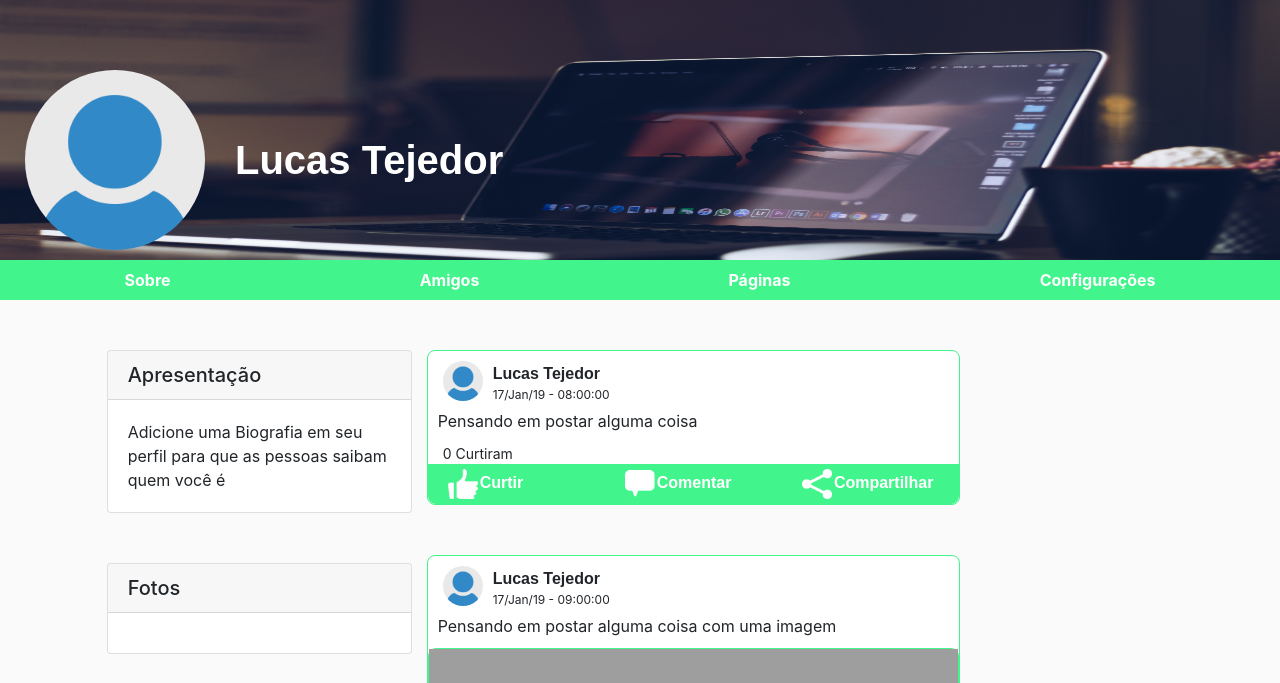
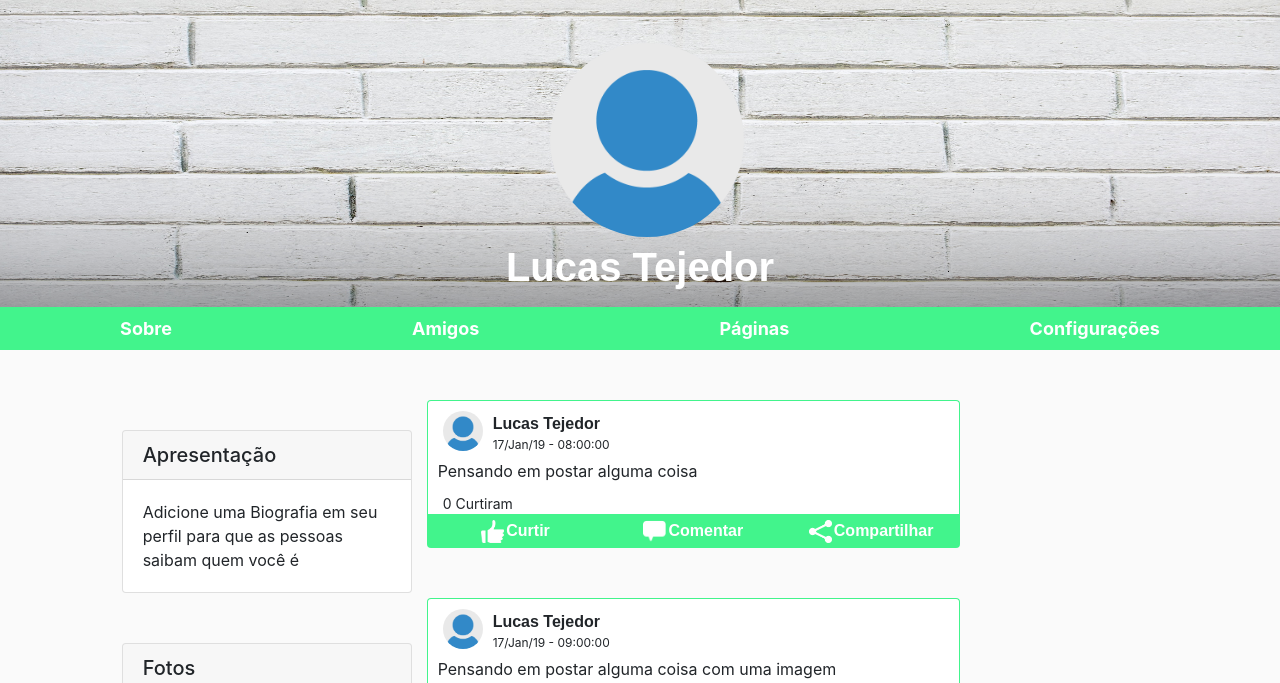
Before and after one commit to RenanFragaio/Movement.org, a PHP site: page /usuario/perfil.php?id_usuario=1 in a window 1280 px wide. Shown: the part 62-745 px from the top of the page. Run offline with PHP 8.4, Linux system fonts and the light colour scheme; a user stored in the database is signed in; data comes from the database, SQL or seed files in the repository; data that the repository does not hold is empty; some libraries are stand-ins or nearby versions; grey boxes are pictures that could not be loaded.

Commit message:
Alterações no Front-End das páginas principais

```diff
--- a/base/controle.php
+++ b/base/controle.php
@@ -36,7 +36,7 @@ include"../base/conexao.php";
 			<!-- Brand and toggle get grouped for better mobile display -->
 			<!--<div class="navbar-header">-->
 
-			<a class="pull-left" href="../base/index.php"><img class="img-responsive logo" src="../img/logo.png"/></a>
+			<a class="pull-left" href="../base/index.php"><img class="logo" src="../img/logo.png"/></a>
 
 			<button class="navbar-toggler" type="button" data-toggle="collapse" data-target="#navbarSupportedContent" aria-controls="navbarSupportedContent" aria-expanded="false" aria-label="Toggle navigation">
 				<span class="navbar-toggler-icon"></span>
--- a/css/estilo.css
+++ b/css/estilo.css
@@ -95,13 +95,18 @@ height:20px;
 
 /*pagina de perfil do usuario*/
 .c-foto-perfil{
-display:table;
-vertical-align:middle;
+text-align:center;
 }
 .foto-perfil{
 width:100%;
 height:100%;
+max-width:200px;
+max-height:200px;
+min-width:194px;
+min-height:194px;
 border-radius:100%;
+display:inline-block;
+/*max-height:200px;*/
 }
 
 .b-menu-perfil{
@@ -112,7 +117,7 @@ border-color:#42f48c;
 
 .b-menu-perfil .nav-link{
 color:#FFF;
-font-size:16px;
+font-size:18px;
 font-weight:bold;
 }
 
@@ -133,49 +142,71 @@ padding:10px;
 
 .capa{
 /*background-image: url("../img/apple-mouse-artificial-flowers-blurred-background-1229861.jpg");*/
-background-color:lightblue;
+background-color:#FFF;
 background-size:100% 100%;
-height:300px;
+height:310px;
 /*border-radius: 4px 4px 8px 8px;*/
 }
 
 .container-nome-perfil{
 display:table;
 height:100%;
-width:100%;
+/*width:100%;*/
 overflow:hidden;
 }
 
 .nome-perfil{
+/*position:absoule;
+bottom:0;
+left:0;*/
 color:#FFF;
 font-family:Arial;
 font-weight:bold;
 font-size:40px;
 display:table-cell;
-vertical-align:middle;
+vertical-align:bottom;
 }
 
-.menu-perfil{
+/*@media (max-width:768px){
+	.container-nome-perfil{
+		margin-left:auto;
+		margin-right:auto;
+	}
+}*/
+.container-nome-perfil{
+		margin-left:auto;
+		margin-right:auto;
+	}
+
+/*@media (max-width:991px){
+	.margem-post{
+		margin-right:15px;
+		margin-left:15px;
+	}
+
+}*/
+
+/*.menu-perfil{
 background-color:#42f48c;
 padding:10px;
 border-right:1px solid #FFF;
-}
+}*/
 
-.ultimo{
+/*.ultimo{
 border-right:none;
-}
+}*/
 
-.link-perfil{
+/*.link-perfil{
 color:#FFF;
 font-weight:bold;
 font-family:Arial;
-}
+}*/
 
-.link-perfil:hover{
+/*.link-perfil:hover{
 border-bottom:2px solid #FFF;
 color:#FFF;
 text-decoration:none;
-}
+}*/
 
 /*card header*/
 .c-header1{
@@ -275,19 +306,25 @@ font-size:14px;
 padding:5px;
 }
 
-.btn-post:hover{
+.c-i-menu-post:hover{
+background-color:#75ffae;
+/*border-radius:4px;*/
+cursor:pointer;
+}
+
+/*.btn-post:hover{
 background-color:#75ffae;
 border-radius:8px;
 cursor:pointer;
-}
+}*/
 
 .cor-curtir{
 color:#007bff;
 }
 
 .icone-menu-post{
-width:30px;
-height:30px;
+width:23px;
+height:23px;
 margin-right:2px;
 }
 
@@ -316,11 +353,44 @@ width:100%;
 height:100%;
 }
 
-.borda-post{
+/*.borda-post{
 border:1px solid #42f48c;
-border-radius:8px;
+border-radius:4px;
+}*/
+
+@media (min-width:768px){
+	.borda-post2{
+	/*border-left:1px solid #42f48c;
+	border-right:1px solid #42f48c;*/
+	border-radius:4px;
+	/*border: 1px solid #42f48c;
+	box-sizing: border-box;*/
+	}
+
+	.borda-v{
+	border-top:1px solid #42f48c;
+	border-top-left-radius:4px;
+	border-top-right-radius:4px;
+	}
+
+	.borda-esq-dir{
+	border-right:1px solid #42f48c;
+	border-left:1px solid #42f48c;
+	}
+	.capa{
+		height:350px;
+	}
+	.espaco-m{
+		margin-top:50px;
+	}
 }
+.espaco-m{
+		margin-top:80px;
+	}
 
+.borda-v{
+	border-top:1px solid #42f48c;
+	}
 /*.borda-cima-post{
 /*border-top-left-radius:8px;
 border-top-right-radius:8px;
@@ -334,13 +404,15 @@ background-color:#42f48c;
 /*border-bottom-left-radius:8px;
 border-bottom-left-radius:8px;*/
 }
-.rd-e{border-bottom-left-radius:8px;}
-.rd-d{border-bottom-right-radius:8px;}
+.rd-e{border-bottom-left-radius:4px;}
+.rd-d{border-bottom-right-radius:4px;}
 
-.btn-area-post{
+
+.b-menu-post{
+font-family:Arial;
+font-weight:bold;
+color:#FFF;
 background-color:#42f48c;
-color:#FFF;
-margin:0px;
 }
 
 .sem-margem{
--- a/midia/lista_midia.php
+++ b/midia/lista_midia.php
@@ -6,7 +6,7 @@ include"../base/controle.php";
 $sql = "select * from midia";
 $seleciona = mysqli_query($conexao,$sql);
 ?>
-<div class="container-fluid">
+<div id="body" class="container-fluid">
 	<div class="row pad-top">
 		<div class="col-lg-4 col-md-4 col-sm-12 col-xs-12"> <!-- nome da pagina -->
 		<font size="5" type="bold">Arquivos de Mídia</font>
--- a/post/lista_post.php
+++ b/post/lista_post.php
@@ -6,7 +6,7 @@ include"../base/controle.php";
 $sql = "select * from post";
 $seleciona = mysqli_query($conexao,$sql);
 ?>
-<div class="container-fluid">
+<div id="body" class="container-fluid">
 	<div class="row pad-top">
 		<div class="col-lg-4 col-md-4 col-sm-12 col-xs-12"> <!-- nome da pagina -->
 		<font size="5" type="bold">Todas as Postagens</font>
--- a/usuario/cadastrar_usuario.php
+++ b/usuario/cadastrar_usuario.php
@@ -8,7 +8,7 @@
 		$nivel_cadastrando='basico';
 	}
 ?>
-<div class="container-fluid">
+<div id="body" class="container-fluid">
 
 	<div class="row pad-top">
 		<div class="col-lg-offset-3 col-lg-6 col-md-offset-3 col-md-6 col-sm-offset-3 col-sm-6 col-xs-offset-0 col-xs-12">
--- a/usuario/feed_usuario.php
+++ b/usuario/feed_usuario.php
@@ -25,9 +25,9 @@ $seleciona = mysqli_query($conexao,$sql) or die(mysqli_error($conexao));
 while($dados = mysqli_fetch_array($seleciona)){
 	$i = $dados['id_post'];
 ?>
-<div class="row espaco area-post borda-post">
-	<div class="col">
-		<div class='row pad-top'>
+<div class="row espaco">
+	<div class="col area-post borda-post2">
+		<div class="row pad-top borda-v borda-esq-dir">
 			<div class="col">
 				<div class="c-icone-u-post">
 					<img class='icone-u-post' src='<?php echo $dados['foto_perfil'];?>' />
@@ -39,7 +39,7 @@ while($dados = mysqli_fetch_array($seleciona)){
 			</div>
 		</div>
 
-		<div class='row'>
+		<div class='row borda-esq-dir'>
 			<div class='col sem-margem sem-pad'>
 			<div class='conteudo-post'><?php echo $dados['conteudo'];?></div>
 			</div>
@@ -47,12 +47,12 @@ while($dados = mysqli_fetch_array($seleciona)){
 
 		<?php if($dados['arquivo']!=''){
 			//echo $dados['id_midia'];
-		echo"<div class='row'>
+		echo"<div class='row borda-esq-dir'>
 			<div class='container-img-post borda-post'><img src='".$dados['arquivo']."' class='img-post'></div>
 		</div>";
 		}?>
 
-		<div class="row"> <!--quantidade de curtidas e exibir comentarios-->
+		<div class="row borda-esq-dir"> <!--quantidade de curtidas e exibir comentarios-->
 			<div class="col">
 				<div class="texto-curtidas" id="tc<?php echo $i;?>"><?php echo $dados['curtidas'];?> Curtiram</div>
 			</div>
@@ -61,25 +61,33 @@ while($dados = mysqli_fetch_array($seleciona)){
 		<?php /*echo"<br>"; echo $dados['id_usuario'];*/?>
 
 		<div class='row'>
-			<div class='col-lg-4 col-md-4 col-sm-4 col-xs-4 menu-post rd-e'>
+			<div class="col sem-margem sem-pad">
+				<div class="nav nav-pills nav-justified b-menu-post rd-d rd-e">
+					<div class="nav-item c-i-menu-post rd-e"><img class="icone-menu-post" src="../img/curtir1.png"/>Curtir</div>
+					<div class="nav-item c-i-menu-post"><img class="icone-menu-post" src="../img/comments1.png"/>Comentar</div>
+					<div class="nav-item c-i-menu-post rd-d"><img class="icone-menu-post" src="../img/share1.png"/>Compartilhar</div>
+				</div>
+			</div>
+
+			<!--<div class='col-lg-4 col-md-4 col-sm-4 col-4 menu-post rd-e'>
 			<?php
-			if(!$dados['id_usuario']){
+			/*if(!$dados['id_usuario']){
 				echo'<div class="c-i-menu-post btn-post" id="curtir'.$i.'" onclick="curtir('.$i.')">
-				<img class="icone-menu-post" id="ic'.$i.'" src="../img/curtir1.png"/>Curtir</div>';
+				<img class="icone-menu-post" src="../img/comments1.png"/>Curtir</div>';
 			}
 			else{
 				echo'<div class="c-i-menu-post btn-post cor-curtir" id="curtir'.$i.'">
 				<img class="icone-menu-post" id="ic'.$i.'" src="../img/curtir2.png"/>Curtir</div>';
-			}
+			}*/
 
 			?>
 			</div> <!-- col - botao curtir -->
-			<div class='col-lg-4  col-md-4  col-sm-4 col-xs-4 menu-post'>
+			<!--<div class='col-lg-4  col-md-4  col-sm-4 col-4 menu-post'>
 			<div class="c-i-menu-post btn-post"><img class="icone-menu-post" src="../img/comments1.png"/>Comentar</div>
 			</div>
-			<div class='col-lg-4  col-md-4  col-sm-4 col-xs-4 menu-post rd-d'>
+			<div class='col-lg-4  col-md-4  col-sm-4 col-4 menu-post rd-d'>
 			<div class="c-i-menu-post btn-post"><img class="icone-menu-post" src="../img/share1.png"/>Compartilhar</div>
-			</div>
+			</div>-->
 		</div>
 	</div><!-- col-->
 </div> <!-- row -->
--- a/usuario/lista_usuario.php
+++ b/usuario/lista_usuario.php
@@ -6,7 +6,7 @@ include"../base/controle.php";
 $sql = "select * from usuario";
 $seleciona = mysqli_query($conexao,$sql);
 ?>
-<div class="container-fluid">
+<div id="body" class="container-fluid">
 	<div class="row pad-top">
 		<div class="col-lg-4 col-md-4 col-sm-12 col-xs-12"> <!-- nome da pagina -->
 		<font size="5" type="bold">lista de Usuários</font>
--- a/usuario/perfil.php
+++ b/usuario/perfil.php
@@ -3,7 +3,7 @@
 	include"../base/controle.php";
 
 	if(isset($_GET['id_usuario'])){
-	$id_usuario = $_GET['id_usuario'];
+	$id_usuario = $_GET['id_usuario']; //id do usuario do qual eu estou vendo o perfil
 
 	/*if($id_usuario)!=($_SESSION['id_usuario']){
 
@@ -18,15 +18,16 @@
 ?>
 <div id="body" class="container-fluid cor-fundo">
 	<div class="row">
+		<!--<div class="offset-xl-1 col-xl-8 offset-lg-1 col-lg-8 offset-md-0 col-md-12 offset-sm-0 col-sm-12 offset-0 col-12">-->
 		<div class="col">
 			<!-- inicio da capa -->
-			<div class="row capa align-items-end" style="background-image: url(<?php echo $dados['capa'];?>)">
+			<div class="row capa align-items-end" style="background-image: url(../usuario/capa/abstract-architecture-attractive-988873.jpg); box-shadow: inset 0 -210px 210px -210px #000000;">
 				<div class="col">
 					<div class="row area-foto-nome">
-						<div class="col-lg-2 col-md-2 col-sm-2 col-xs-8 c-foto-perfil">
-								<img src="<?php echo $dados['foto_perfil'] ?>" class="img-responsive foto-perfil" />
+						<div class="offset-xl-5 col-xl-2 offset-lg-4 col-lg-4 offset-md-4 col-md-4 offset-sm-4 col-sm-4 offset-0 col-12 c-foto-perfil">
+								<img src="<?php echo $dados['foto_perfil'] ?>" class="foto-perfil" />
 						</div>
-						<div class="col-lg-10 col-md-10 col-sm-10 col-xs-12">
+						<div class="col-xl-12 col-lg-12 col-md-12 col-sm-12 col-12">
 							<div class="container-nome-perfil">
 								<div class="nome-perfil"><?php echo $dados['nome']; ?></div>
 							</div>
@@ -34,19 +35,31 @@
 					</div>
 					<div class="row">
 						<div class="col sem-margem">
-							<ul class="nav nav-pills nav-fill b-menu-perfil">
+							<ul class="nav nav-pills nav-fill b-menu-perfil" id="pills-tab" role="tablist">
 							  <li class="nav-item">
-								<a class="nav-link" href='#'>Sobre</a>
+								<a class="nav-link" id="pills-sobre-tab" data-toggle="pill" href='#pills-sobre' role="tab" aria-controls="pills-sobre" aria-selected="true">Sobre</a>
 							  </li>
 							  <li class="nav-item">
-								<a class="nav-link" onclick='exibir("amigos")' href='#'>Amigos</a>
+								<a class="nav-link" id="pills-amigos-tab" data-toggle="pill" href='#pills-amigos' role="tab" aria-controls="pills-amigos" aria-selected="false">Amigos</a>
 							  </li>
+							  <!--<li class="nav-item">
+								<a class="nav-link" id="pills-fotos-tab" data-toggle="pill" href='#pills-fotos' role="tab" aria-controls="pills-fotos" aria-selected="false">Fotos</a>
+							  </li>-->
 							  <li class="nav-item">
-								<a class="nav-link" onclick='exibir("pags")' href='#'>Páginas</a>
+								<a class="nav-link" id="pills-pags-tab" data-toggle="pill" href='#pills-pags' role="tab" aria-controls="pills-pags" aria-selected="false">Páginas</a>
 							  </li>
-							  <li class="nav-item">
-								<a class="nav-link" onclick='exibir("config")' href='#'>Configurações</a>
-							  </li>
+							  <?php
+							  if($id_usuario==$_SESSION['id_usuario']){
+							  echo'<li class="nav-item">
+								<a class="nav-link" id="pills-config-tab" data-toggle="pill" href="#pills-config" role="tab" aria-controls="pills-config" aria-selected="false">Configurações</a>
+							  </li>';
+							  }
+							  else{
+								  echo'<li class="nav-item">
+								<a class="nav-link" id="add" href="#">Adicionar como amigo</a>
+							  </li>';
+							  }
+							  ?>
 							</ul>
 						</div>
 					</div>
@@ -54,11 +67,13 @@
 			</div><!--row-->
 		</div>
 	</div> <!-- row -->
-	<div id="conteudo" class="row">
-		<div class="offset-lg-1 col-lg-3 offset-md-1 col-md-3 offset-sm-1 col-sm-3 offset-xs-1 col-xs-2 emp">
+	<div class="tab-content" id="pills-tabContent">
+		<div class="tab-pane fade show active" id="pills-sobre" role="tabpanel" aria-labelledby="pills-sobre-tab">
+		<div class="row">
+			<div class="offset-lg-1 col-lg-3 offset-md-0 col-md-12 offset-sm-0 col-sm-12 offset-0 col-12">
 				<div class="row">
 					<div class="col">
-					<div class="card espaco">
+						<div class="card espaco-m">
 						  <h5 class="card-header">Apresentação</h5>
 							  <div class="card-body">
 								<!--<h5 class="card-title">Special title treatment</h5>-->
@@ -76,8 +91,13 @@
 					</div>
 				</div>
 			</div>
-		<div class="col-lg-5 col-md-6 col-sm-6 col-xs-12">
+			<div class="offset-lg-0 col-lg-5 offset-md-1 col-md-10 offset-sm-0 col-sm-12 offset-0 col-12">
 				<?php include "feed_usuario.php";?>
+				<!--<div class="row espaco">
+					<div class="col margem-post cor1">
+						alguma coisa
+					</div>
+				</div>-->
 				<div class='row espaco'>
 					<div class='col sem-margem sem-pad'>
 						<button class='btn btn-lg btn-block btn-area-post'>Carregar mais posts</button>
@@ -86,7 +106,17 @@
 				<div class="espaco"></div>
 			</div>
 		</div>
-
+		</div>
+		<div class="tab-pane fade" id="pills-amigos" role="tabpanel" aria-labelledby="pills-amigos-tab">
+			amigos
+		</div>
+		<div class="tab-pane fade" id="pills-pags" role="tabpanel" aria-labelledby="pills-amigos-tab">
+			paginas
+		</div>
+		<div class="tab-pane fade" id="pills-config" role="tabpanel" aria-labelledby="pills-amigos-tab">
+			configuracoes
+		</div>
+	</div>
 </div><!-- container-fluid -->
 <!--<script>
 function exibir(cod,area){
```
Also changed, not shown: other parts of css/estilo.css (+26 -16 lines), base/feed_noticias.php (added, +77 -0 lines), base/pagina_inicial.php (+19 -66 lines), img/35mm-aerial-analog-1105766.jpg (deleted), post/img/Chart.jpg (added), usuario/capa/35mm-aerial-analog-1105766.jpg (deleted), usuario/capa/abstract-architecture-attractive-988873.jpg (added), usuario/capa/abstract-attractive-backdrop-988872.jpg (added), usuario/capa/america-analysis-business-926987.jpg (added), usuario/capa/atmosphere-background-bright-19670.jpg (added), usuario/capa/business-code-coding-270360 (1).jpg (added), usuario/capa/paint.png (added), 1 other file. Lines whose indentation alone changed are shown as unchanged.
